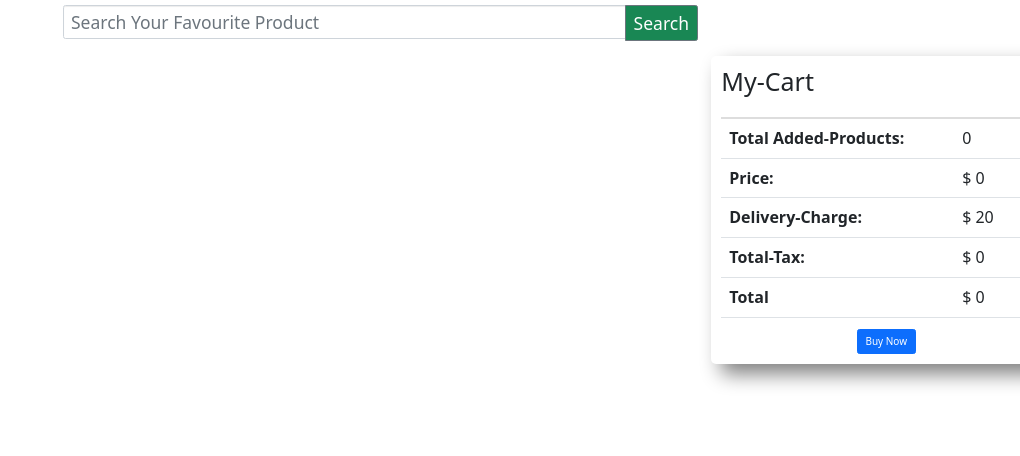
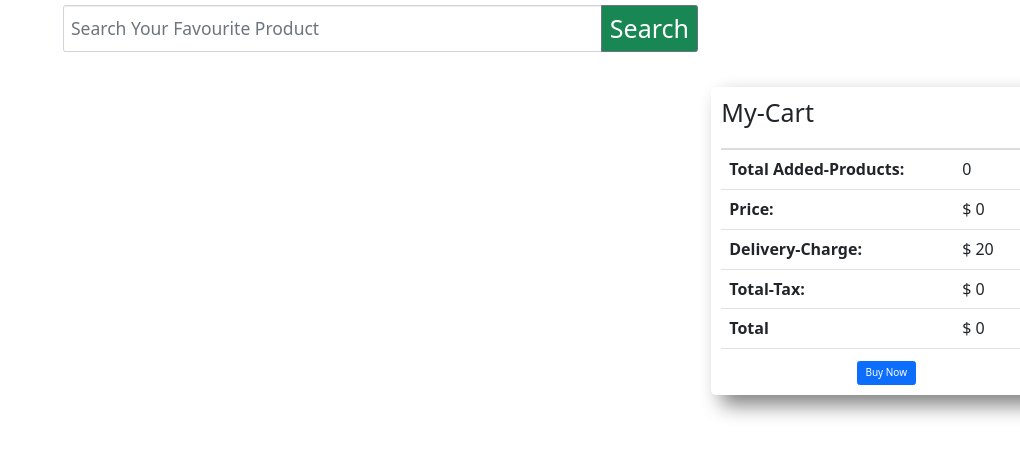
Before and after one commit to Mohammad815/ranga-store, a plain HTML site: page index.html in a window 1280 px wide. Shown: the whole page, without its empty margins (260-1280 px from the left). Drawn offline with nearby package versions, Linux system fonts and the light colour scheme; no server answers.

Commit message:
style search

```diff
--- a/css/style.css
+++ b/css/style.css
@@ -8,6 +8,7 @@ body {
   padding: 5px;
   outline: none;
 }
+/*
 .search-field:hover {
   outline: none;
   border: none;
@@ -24,7 +25,8 @@ body {
   padding: 10px 50px;
   border-radius: 25px;
   margin-left: 20px;
-}
+} */
+
 #all-products {
   display: grid;
   grid-template-columns: repeat(3, 1fr);
--- a/index.html
+++ b/index.html
@@ -23,18 +23,11 @@
   <header></header>
   <main class="main">
     <!-- Search field Section  -->
-    <div class="search-field">
-      <div class="input-group mb-3  w-50 mx-auto">
-        <input type="text" class="form-control fs-3" placeholder="Search Your Favourite Product" aria-label="Recipient's username" aria-describedby="button-addon2">
-        <button class="btn  fs-3 bg-success text-white btn-outline-secondary" type="button" id="search-btn" onclick="loadProducts()">Search</button>
+    <div class="search-field mb-5">
+      <div class="input-group w-50 mx-auto">
+        <input type="text" class="form-control h-auto fs-3" placeholder="Search Your Favourite Product" aria-label="Recipient's username" aria-describedby="button-addon2">
+        <button class="btn fs-1 bg-success text-white btn-outline-secondary" type="button" id="search-btn" onclick="loadProducts()">Search</button>
       </div>
-      <!-- <div class="search-box">
-        <input id="input-field" class="search-field" type="text" />
-        <button type="button" class="btn btn-primary search-button" data-toggle="button" aria-pressed="false"
-          autocomplete="off" id="search-btn" onclick="loadProducts()">
-          Search
-        </button>
-      </div> -->
     </div>
     <div class="row ">
       <div class="col-md-9 col-lg-9 col-sm-7">
--- a/js/app.js
+++ b/js/app.js
@@ -1,3 +1,4 @@
+// Load API form fakeStore
 const loadProducts = () => {
   const url = `https://fakestoreapi.com/products`;
   fetch(url)
@@ -33,6 +34,7 @@ const showProducts = (products) => {
     document.getElementById("all-products").appendChild(div);
   }
 };
+// This is add to cart button
 let count = 0;
 const addToCart = (id, price) => {
   count = count + 1;
```
